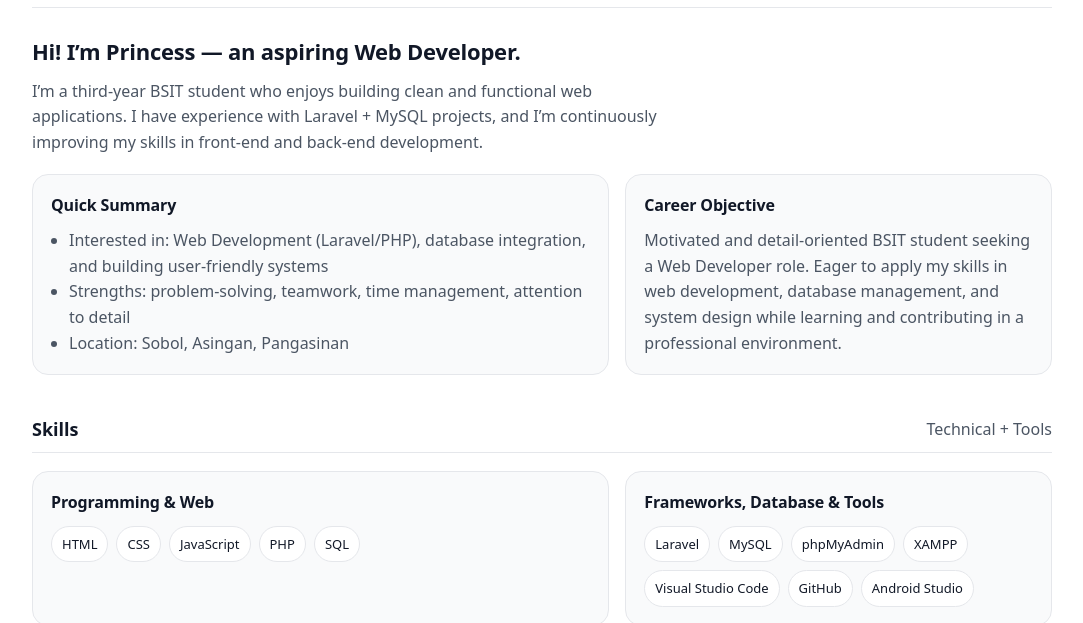
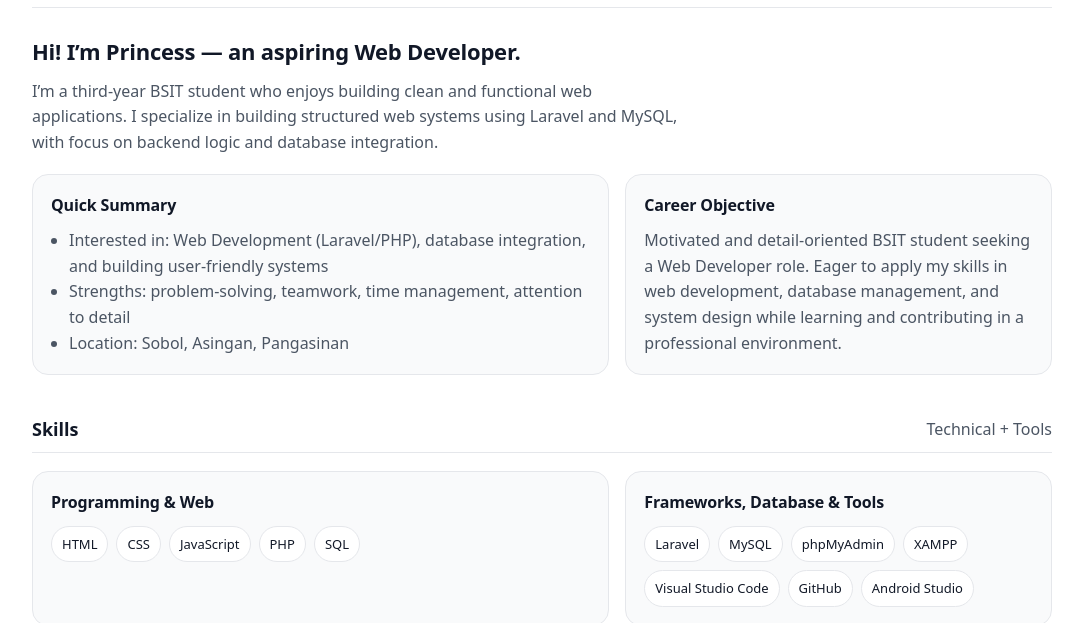
Before and after one commit to princessdayag/princessdayag-portfolio, a plain HTML site: page index.html in a window 1280 px wide. Shown: the part 182-805 px from the top of the page, without its empty margins (98-1181 px from the left). Drawn offline with Linux system fonts and the light colour scheme.

Commit message:
Revise personal introduction in index.html
Updated the description of my skills and experience.

```diff
--- a/index.html
+++ b/index.html
@@ -234,8 +234,10 @@
     <div class="hero" id="about">
       <h2>Hi! I’m Princess — an aspiring Web Developer.</h2>
       <p>
+        <p>
         I’m a third-year BSIT student who enjoys building clean and functional web applications.
-        I have experience with Laravel + MySQL projects, and I’m continuously improving my skills in front-end and back-end development.
+        I specialize in building structured web systems using Laravel and MySQL, with focus on backend logic and database integration.
+</p>
       </p>
 
       <div class="grid">
```
